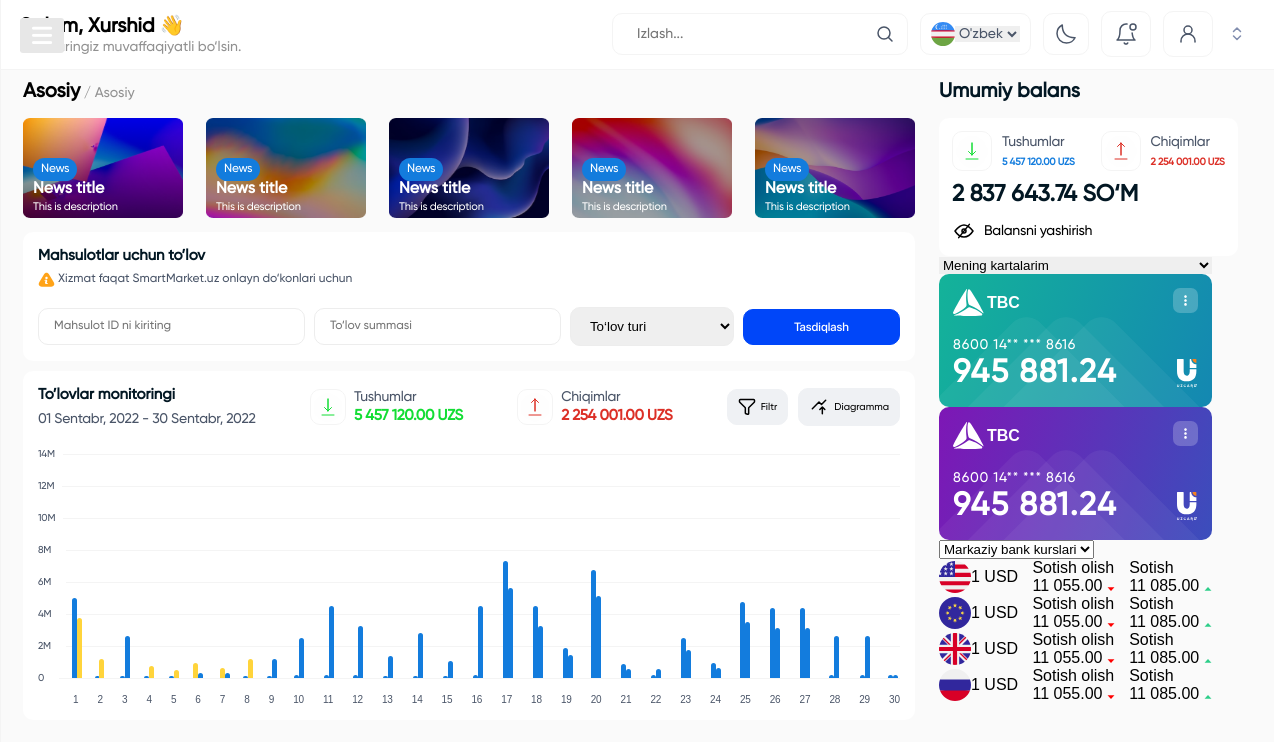
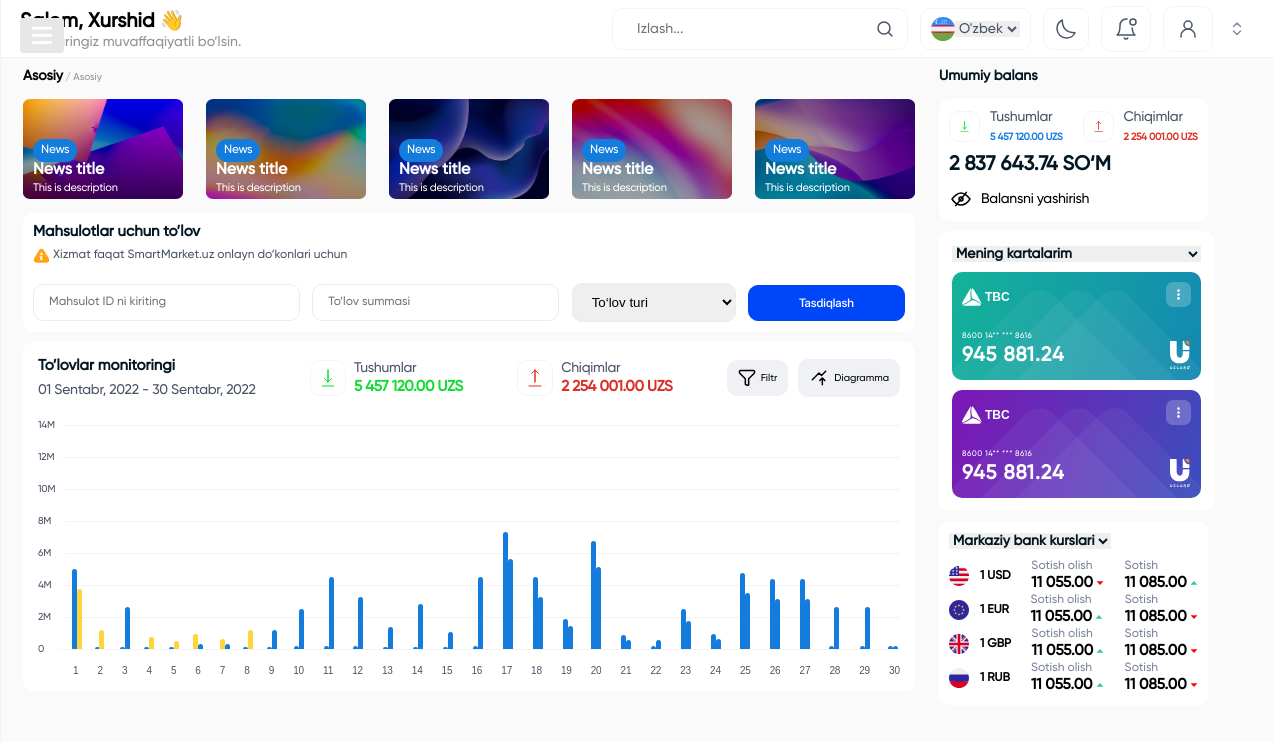
Before and after one commit to Inomjon7777/main-task, a Vue app: page /main-page in a window 1280 px wide. Shown: the top 742 px of the page. Built offline with nearby package versions, Linux system fonts and the light colour scheme.

Commit message:
i finish main page

```diff
--- a/src/components/sidebar/main/main.vue
+++ b/src/components/sidebar/main/main.vue
@@ -432,7 +432,7 @@
                   <img :src="iconPolygonBottom" alt="iconPolygonBottom" />
                 </p>
               </div>
-              <div class="sell">
+              <div class="sell-box">
                 <p>Sotish</p>
                 <p>
                   11 085.00
@@ -443,60 +443,59 @@
             <div class="eur-box">
               <div class="flag-box">
                 <img :src="iconEuropeanUnion" alt="" />
-                <span>1 USD</span>
+                <span>1 EUR</span>
               </div>
               <div class="buy-box">
                 <p>Sotish olish</p>
                 <p>
                   11 055.00
+                  <img :src="iconPolygonTop" alt="iconPolygonTop" />
+                </p>
+              </div>
+              <div class="sell-box">
+                <p>Sotish</p>
+                <p>
+                  11 085.00
                   <img :src="iconPolygonBottom" alt="iconPolygonBottom" />
                 </p>
               </div>
-              <div class="sell">
-                <p>Sotish</p>
-                <p>
-                  11 085.00
-                  <img :src="iconPolygonTop" alt="iconPolygonTop" />
-                </p>
-              </div>
             </div>
-            <div class="gbr-box">
+            <div class="gbp-box">
               <div class="flag-box">
                 <img :src="iconUnitedKingdom" alt="" />
-                <span>1 USD</span>
+                <span>1 GBP</span>
               </div>
               <div class="buy-box">
                 <p>Sotish olish</p>
                 <p>
-                  11 055.00
-                  <img :src="iconPolygonBottom" alt="iconPolygonBottom" />
+                  11 055.00 <img :src="iconPolygonTop" alt="iconPolygonTop" />
                 </p>
               </div>
-              <div class="sell">
+              <div class="sell-box">
                 <p>Sotish</p>
                 <p>
                   11 085.00
-                  <img :src="iconPolygonTop" alt="iconPolygonTop" />
+                  <img :src="iconPolygonBottom" alt="iconPolygonBottom" />
                 </p>
               </div>
             </div>
             <div class="rub-box">
               <div class="flag-box">
                 <img :src="iconRussia" alt="" />
-                <span>1 USD</span>
+                <span>1 RUB</span>
               </div>
               <div class="buy-box">
                 <p>Sotish olish</p>
                 <p>
                   11 055.00
-                  <img :src="iconPolygonBottom" alt="iconPolygonBottom" />
+                  <img :src="iconPolygonTop" alt="iconPolygonTop" />
                 </p>
               </div>
-              <div class="sell">
+              <div class="sell-box">
                 <p>Sotish</p>
                 <p>
                   11 085.00
-                  <img :src="iconPolygonTop" alt="iconPolygonTop" />
+                  <img :src="iconPolygonBottom" alt="iconPolygonBottom" />
                 </p>
               </div>
             </div>
@@ -577,7 +576,7 @@ export default {
   font-family: "Gilroy";
   font-style: normal;
   font-weight: 700;
-  font-size: 20px;
+  font-size: 14px;
   color: #000000;
   padding-top: 10px;
 }
@@ -585,7 +584,7 @@ export default {
   font-family: "Gilroy";
   font-style: normal;
   font-weight: 500;
-  font-size: 14px;
+  font-size: 10px;
   color: #919191;
 }
 .sidebar-background-boxes {
@@ -649,7 +648,7 @@ export default {
   background: #fff;
   margin-top: 10px;
   border-radius: 10px;
-  padding: 15px;
+  padding: 10px;
 }
 
 .payment-types {
@@ -1119,7 +1118,7 @@ export default {
   font-family: "Gilroy";
   font-style: normal;
   font-weight: 700;
-  font-size: 20px;
+  font-size: 14px;
   color: #021723;
   margin-top: 10px;
   margin-bottom: 14px;
@@ -1152,7 +1151,7 @@ export default {
 .balance-section-balance-box {
   background: #ffffff;
   border-radius: 10px;
-  padding: 13px;
+  padding: 10px;
   width: 100%;
 }
 .receipts-box-word-box p:first-child,
@@ -1186,20 +1185,22 @@ export default {
   border: 1px solid #f4f4f4;
   filter: drop-shadow(0px 0px 20px rgba(0, 4, 106, 0.05));
   border-radius: 10px;
+  height: 15px;
 }
 .my-balance {
   font-family: "Gilroy";
   font-style: normal;
   font-weight: 700;
-  font-size: 23px;
+  font-size: 20px;
   color: #021723;
   margin-top: 10px;
 }
 .myGreenCard,
 .myPinkCard {
   border-radius: 10px;
-  padding: 14px;
+  padding: 10px;
   position: relative;
+  margin-top: 10px;
 }
 .myGreenCard {
   background: linear-gradient(108.7deg, #14b598 -5.17%, #146ec0 158.98%);
@@ -1207,6 +1208,12 @@ export default {
 .myPinkCard {
   background: linear-gradient(108.7deg, #8114b5 -5.17%, #146ec0 158.98%);
   border-radius: 10px;
+}
+
+.myGreenCard-titleBox-logoBox img,
+.myPinkCard-titleBox-logoBox img {
+  width: 20px;
+  height: 20px;
 }
 .myGreenCard-titleBox,
 .myPinkCard-titleBox {
@@ -1224,6 +1231,7 @@ export default {
 .myPinkCard-titleBox-logoBox-logoWord {
   color: #fff;
   font-weight: bold;
+  font-size: 12px;
 }
 .myGreenCard-titleBox-dotMenuBox img,
 .myPinkCard-titleBox-dotMenuBox img {
@@ -1234,7 +1242,7 @@ export default {
 .myCardNumer {
   font-family: "Gilroy";
   font-style: normal;
-  font-size: 14px;
+  font-size: 8px;
   display: flex;
   letter-spacing: 0.05em;
   color: #ffffff;
@@ -1249,7 +1257,7 @@ export default {
   font-family: "Gilroy";
   font-style: normal;
   font-weight: 700;
-  font-size: 32px;
+  font-size: 20px;
   display: flex;
   letter-spacing: 0.05em;
   color: #ffffff;
@@ -1260,14 +1268,42 @@ export default {
   left: -55px;
 }
 
+.myCards {
+  width: 100%;
+  background: #ffffff;
+  border-radius: 10px;
+  padding: 13px;
+  margin: 10px 0;
+}
+
 .myCards-title {
   border: none;
   outline: none;
   width: 100%;
+  font-family: "Gilroy";
+  font-style: normal;
+  font-weight: 600;
+  font-size: 14px;
+  color: #021723;
+}
+.central-bank-rates {
+  background: #fff;
+  border-radius: 10px;
+  padding: 10px;
+  width: 100%;
+}
+.central-bank-rates select {
+  border: none;
+  font-family: "Gilroy";
+  font-style: normal;
+  font-weight: 600;
+  font-size: 14px;
+  color: #021723;
+  margin-bottom: 10px;
 }
 .usd-box,
 .eur-box,
-.gbr-box,
+.gbp-box,
 .rub-box {
   display: flex;
   align-items: center;
@@ -1275,10 +1311,44 @@ export default {
 }
 .usd-box .flag-box,
 .eur-box .flag-box,
-.gbr-box .flag-box,
+.gbp-box .flag-box,
 .rub-box .flag-box {
   display: flex;
   align-items: center;
-
+}
+.flag-box img {
+  width: 20px;
+  height: 20px;
+}
+.flag-box span {
+  font-family: "Gilroy";
+  font-style: normal;
+  font-weight: 700;
+  font-size: 12px;
+  color: #000000;
+  margin-left: 11px;
+}
+.buy-box p:first-child,
+.sell-box p:first-child {
+  font-family: "Gilroy";
+  font-style: normal;
+  font-weight: 500;
+  font-size: 12px;
+  color: #7b839e;
+}
+.buy-box p:last-child,
+.sell-box p:last-child {
+  font-family: "Gilroy";
+  font-style: normal;
+  font-weight: 600;
+  font-size: 15px;
+  color: #000000;
+  display: flex;
+  align-items: center;
+  margin-bottom: 1px;
+}
+.buy-box img,
+.sell-box img {
+  margin-left: 3px;
 }
 </style>
--- a/src/components/sidebar/sidebar-navigation/sidebar-navigation.vue
+++ b/src/components/sidebar/sidebar-navigation/sidebar-navigation.vue
@@ -128,6 +128,6 @@ select {
   padding: 10px 12px;
 }
 .sidebar-navigation {
-  padding: 5px 25px 12px 20px;
+  padding: 0px 25px 5px 20px;
 }
 </style>
--- a/src/components/sidebar/sidebar.vue
+++ b/src/components/sidebar/sidebar.vue
@@ -250,6 +250,9 @@ label #cancel {
 #check:checked ~ section {
   margin-left: 250px;
 }
+.sidebar {
+  width: 250px;
+}
 section {
   background-color: #fafafa;
   background-position: center;
```
